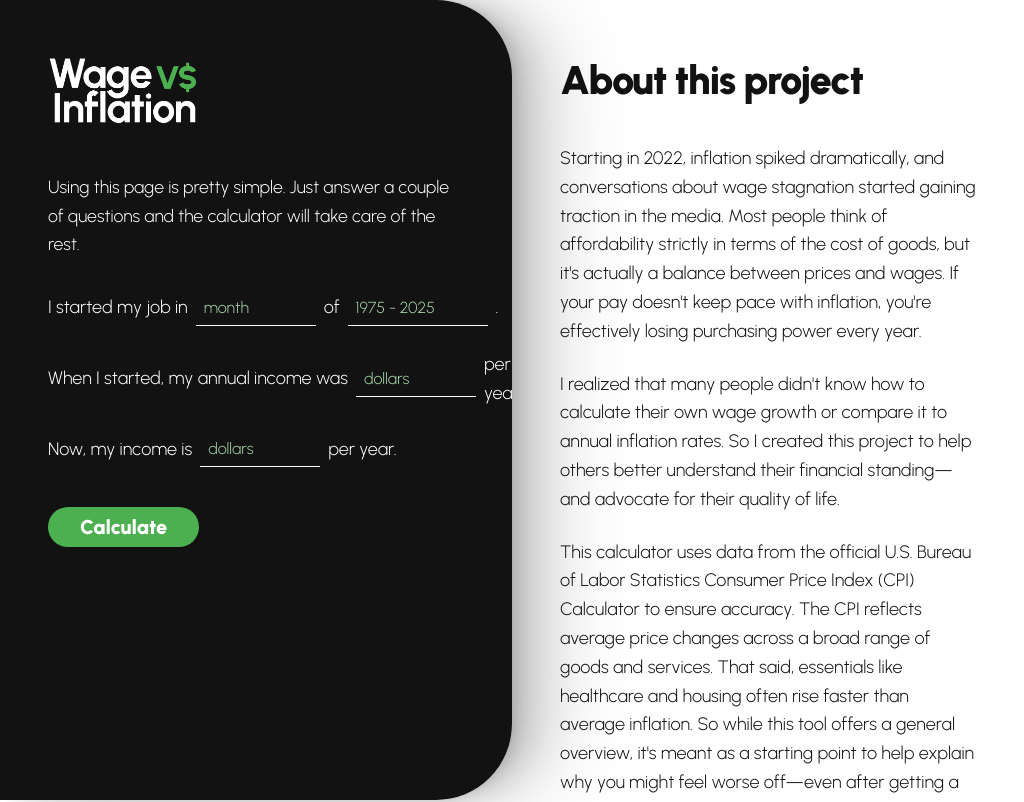
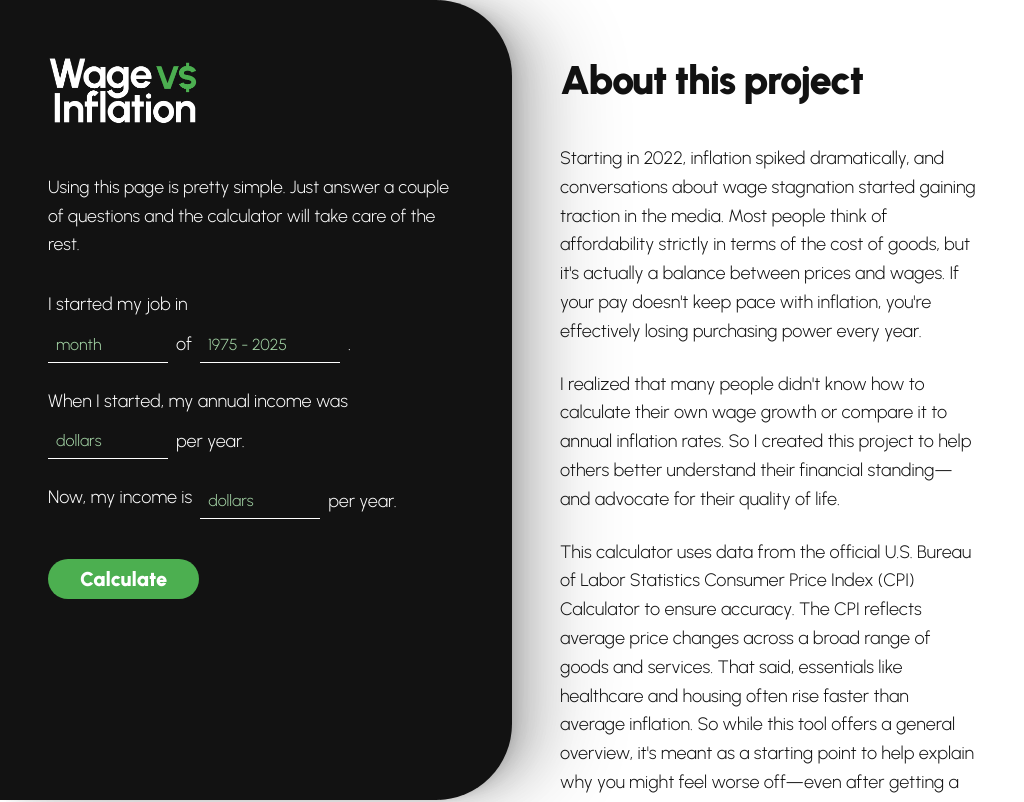
Before and after one commit to samualdaugherty/wagevsinflation, a Vue app: page / in a window 1024 px wide. Shown: the top 802 px of the page. Built offline with nearby package versions, Linux system fonts and the light colour scheme.

Commit message:
Add flex-wrap to form-group in tablet view

```diff
--- a/src/App.vue
+++ b/src/App.vue
@@ -717,6 +717,16 @@ h2 {
                 4.156px 0px 6.519px 0px rgba(0, 0, 0, 0.05),
                 0.944px 0px 3.148px 0px rgba(0, 0, 0, 0.03);
   }
+
+  .form-group {
+    flex-wrap: wrap;
+    align-items: flex-start;
+  }
+
+  .inline-inputs {
+    width: 100%;
+    max-width: none;
+  }
 }
 
 /* Desktop/Large styles */
```
